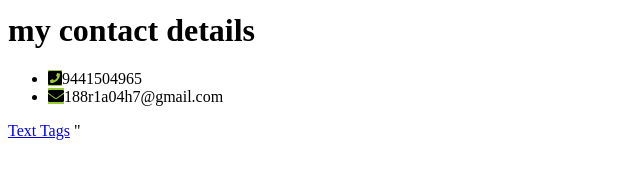
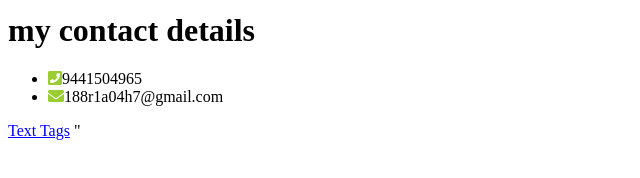
Before and after one commit to tejuteju123/tejjwebdev, a website: page frontend/html/index.html in a window 1280 px wide. Shown: the part 228-406 px from the top of the page, 0-640 px from the left. Drawn offline with nearby package versions, Linux system fonts and the light colour scheme.

Commit message:
colour changing to green totoal icon

```diff
--- a/frontend/css/index.css
+++ b/frontend/css/index.css
@@ -16,5 +16,5 @@
     color: green;
 }
 .tej-green{
-    background-color: yellowgreen;
+    color: yellowgreen;
 }
```
